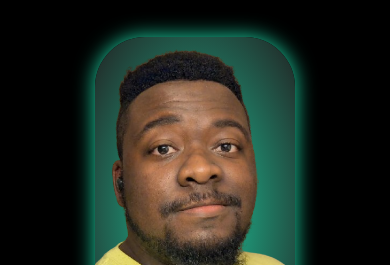
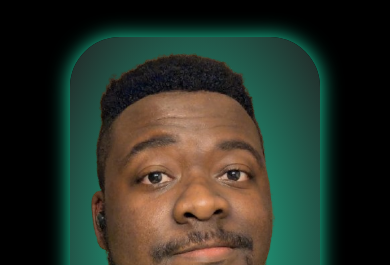
Before and after one commit to Nat3n8/NatJaM-v3, a plain HTML site: page index.html in a window 390 px wide. In both pictures the pointer is over the picture 195 px from the left and 838 px from the top of the page. Shown: the part 579-844 px from the top of the page. Drawn offline with Linux system fonts and the light colour scheme.

Commit message:
Fixed portrait sizing issue

```diff
--- a/pizzazz.css
+++ b/pizzazz.css
@@ -109,7 +109,7 @@ h2 {
     display: flex;
     align-self: center;
     border-radius: 50px;
-    width: 200px;
+    width: 400px;
     box-shadow: 0px 0px 20px 1px #1DCD9F;
     background-image: radial-gradient(#1DCD9F, #222222);
     transition: all 0.5s;
@@ -481,6 +481,16 @@ h2 {
         box-shadow: 0px 0px 5px 1px #22222234;
         transition: all 0.5s;
     }
+
+    #portrait:hover {
+        display: flex;
+        align-self: center;
+        border-radius: 50px;
+        width: 300px;
+        box-shadow: 0px 0px 20px 1px #1DCD9F;
+        background-image: radial-gradient(#1DCD9F, #222222);
+        transition: all 0.5s;
+    }
 }
 
 @media screen and (max-width: 430px) {
@@ -507,6 +517,16 @@ h2 {
         transition: all 0.5s;
     }
 
+    #portrait:hover {
+        display: flex;
+        align-self: center;
+        border-radius: 50px;
+        width: 250px;
+        box-shadow: 0px 0px 20px 1px #1DCD9F;
+        background-image: radial-gradient(#1DCD9F, #222222);
+        transition: all 0.5s;
+    }
+
     #links_h3 {
         font-size: 2rem;
         margin-bottom: 0px;
```
